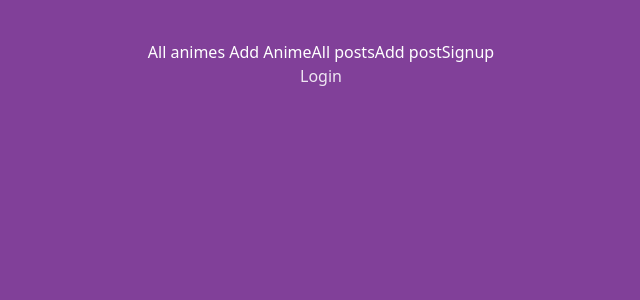
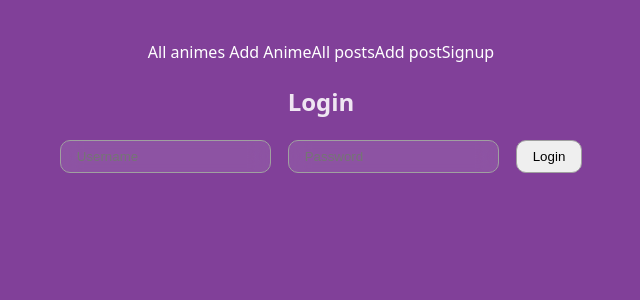
Before and after one commit to rahaf-af/Aniverse_Frontend, a React (Vite) app in the folder Aniverse/: page /login in a window 1280 px wide. Shown: the top 300 px of the page, without its empty margins (319-959 px from the left). Built offline with nearby package versions, Linux system fonts and the light colour scheme.

Commit message:
added Login component

```diff
--- a/Aniverse/package.json
+++ b/Aniverse/package.json
@@ -11,6 +11,7 @@
   },
   "dependencies": {
     "axios": "^1.12.2",
+    "jwt-decode": "^4.0.0",
     "react": "^19.1.1",
     "react-dom": "^19.1.1",
     "react-router": "^7.9.4",
--- a/Aniverse/src/components/Auth/Login.jsx
+++ b/Aniverse/src/components/Auth/Login.jsx
@@ -1,9 +1,40 @@
-import React from 'react'
+import React, { useState } from "react"
+import axios from "axios"
+import { saveTokens, getUserFromToken } from "../../lib/auth"
+import { useNavigate } from "react-router"
 
-function Login() {
+export default function Login({ setUser }) {
+  const [formData , setformData]= useState({
+    username:'',
+    password:''
+    })
+  const navigate = useNavigate()
+  async function submitHandler(event){
+    event.preventDefault()
+    try {
+      const response  = await axios.post('http://127.0.0.1:8000/api/login/',formData )
+      saveTokens(response.data.access,response.data.refresh)
+      setUser(getUserFromToken())
+      navigate('/')
+    } catch (error) {
+      console.error(error)
+      alert('Login failed')
+    }
+  }
+  function changeHandler(event){
+    setformData({...formData, [event.target.name]: event.target.value})
+    console.log(formData)
+  }
   return (
-    <div>Login</div>
+    <>
+        <div className="Login">
+            <h2>Login</h2>
+            <form onSubmit={submitHandler}>
+                <input name='username' placeholder="Username" value={formData.username} onChange={changeHandler} />
+                <input name="password" type="password" placeholder="Password" value={formData.password} onChange={changeHandler} />
+                <button type="submit">Login</button>
+            </form>
+        </div>
+    </>
   )
 }
-
-export default Login
--- a/Aniverse/src/components/Auth/Signup.jsx
+++ b/Aniverse/src/components/Auth/Signup.jsx
@@ -16,7 +16,8 @@ function Signup() {
   async function submitHandler(event){
     event.preventDefault()
     try {
-      await axios.post('http://127.0.0.1:8000/api/signup/',formData )
+      const response = await axios.post('http://127.0.0.1:8000/api/signup/',formData )
+      console.log(response.data)
       navigate('/login')
     } catch (error) {
       console.error(error)
@@ -30,7 +31,7 @@ function Signup() {
   }
   return (
     <>
-      <div>
+      <div className='signup'>
         <h2>Sign Up</h2>
         <form onSubmit={submitHandler}>
           <input name='first_name' placeholder='First name' value={formData.first_name} onChange={changeHandler} />
--- /dev/null
+++ b/Aniverse/src/lib/auth.js
@@ -0,0 +1,52 @@
+import axios from "axios"
+// Remember to do npm install jwt-decode
+import { jwtDecode } from "jwt-decode"
+
+// Save tokens in localStorage
+export const saveTokens = (access, refresh) => {
+  localStorage.setItem("access_token", access)
+  localStorage.setItem("refresh_token", refresh)
+}
+
+// Load tokens
+export const getTokens = () => ({
+  access: localStorage.getItem("access_token"),
+  refresh: localStorage.getItem("refresh_token")
+})
+
+// Remove tokens
+export const clearTokens = () => {
+  localStorage.removeItem("access_token")
+  localStorage.removeItem("refresh_token")
+}
+
+// Decode access token
+export const getUserFromToken = () => {
+  const token = localStorage.getItem("access_token")
+  return token ? jwtDecode(token) : null
+}
+
+// Authenticated request with auto-refresh
+export const authRequest = async (config) => {
+  let { access, refresh } = getTokens()
+  if (!access) throw new Error("No access token")
+
+  const tokenExp = jwtDecode(access).exp * 1000
+  const now = Date.now()
+
+  // If token expired, refresh
+  if (now >= tokenExp) {
+    if (!refresh) throw new Error("No refresh token")
+    try {
+      const refreshRes = await axios.post("http://127.0.0.1:8000/api/token/refresh/", { refresh })
+      access = refreshRes.data.access
+      saveTokens(access, refresh)
+    } catch (err) {
+      clearTokens()
+      throw err
+    }
+  }
+
+  config.headers = { ...config.headers, Authorization: `Bearer ${access}` }
+  return axios(config)
+}
```
Also changed, not shown: 1 other file (tests, documents, lock files or other folders).
